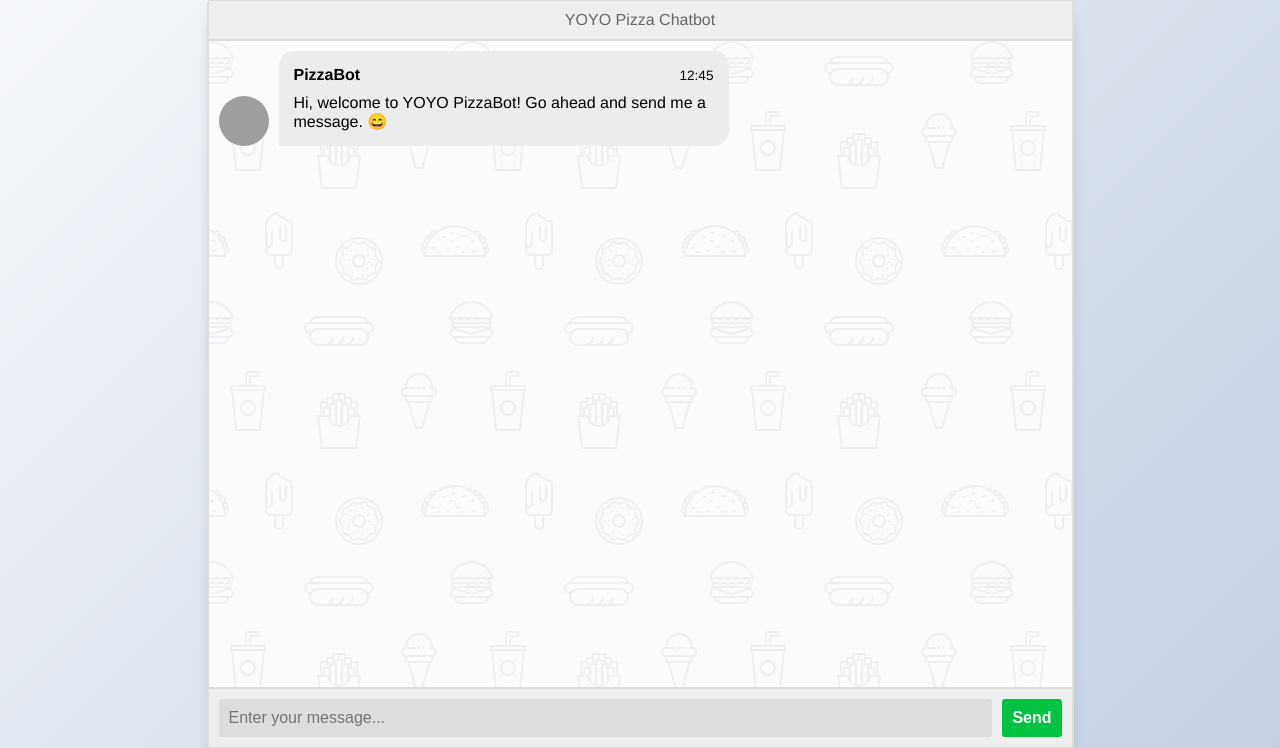
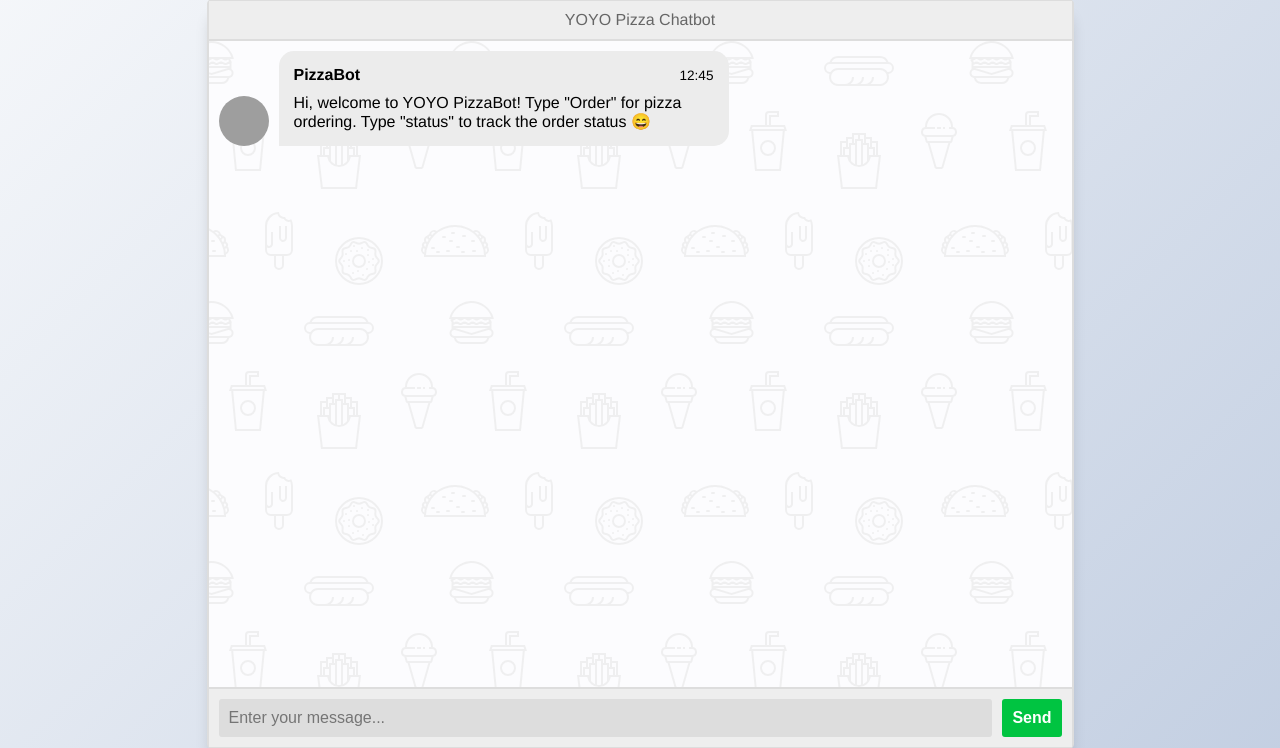
Before and after one commit to saisat93/Pizza-Chatbot, a Flask app: page / in a window 1280 px wide. Shown: the part 26-774 px from the top of the page. Run offline with Flask 2, Linux system fonts and the light colour scheme; parts of the project's set-up code (start-up, migrations or seed data) failed here and were passed over; some libraries are stand-ins or nearby versions; grey boxes are pictures that could not be loaded.

Commit message:
First commit after including functionalities

```diff
--- a/app.py
+++ b/app.py
@@ -1,17 +1,367 @@
 from chatbot import chatbot
 from flask import Flask, render_template, request
+from flask_mysqldb import MySQL
+import datetime
+from datetime import datetime
+import pandas as pd
+from time import time
 
 app = Flask(__name__)
 app.static_folder = 'static'
+
+
+
+mysql = MySQL(app)
+app.config['MYSQL_USER'] = 'root'
+app.config['MYSQL_PASSWORD'] = ''
+app.config['MYSQL_HOST'] = 'localhost'
+app.config['MYSQL_DB'] ='pizzabot'
+app.config['MYSQL_CURSORCLASS'] = 'DictCursor'
+
 
 @app.route("/")
 def home():
     return render_template("index.html")
 
+
+user_input = []
+flag= ''
+user_id=''
+name =''
+street =''
+place =''
+current_time =''
+status=''
+phone =''
+veg_list = ''
+nv_list =''
+myresult = ''
+
+
+
 @app.route("/get")
 def get_bot_response():
-    userText = request.args.get('msg')
+    global flag;
+    global user_id;
+    global name;
+    global street;
+    global place;
+    global current_time;
+    global status;
+    global phone;
+    global veg_list;
+
+    global myresult;
+
+    #check_order_status()
+
+    userText = request.args.get('msg').lower()
+    user_input=userText.split()
+
+
+    for i in range(0,len(user_input)):
+
+        if user_input[i] =='order':
+            return user_details()
+
+        if user_input [i] == 'status':
+            flag='status'
+            return str("Enter order id:")
+
+        if user_input[i] == 'veg':
+            return veg_list_category()
+
+        if user_input[i] == 'non'or user_input[i] == 'non-veg' or user_input[i] == 'nonveg':
+           return non_veg_list_category()
+
+
+    if flag =='details':
+        return split_user_details(userText)
+
+    if flag == 'veg':
+        return veg_after_ordering(flag,user_input)
+
+
+    if flag =='nonveg':
+        return veg_after_ordering(flag,user_input)
+
+    if flag == 'status':
+        return order_status_by_user(user_input)
+
+
     return str(chatbot.get_response(userText))
+
+
+#Checking the order status defaultly when the bot is executed
+def check_order_status():
+    #-----------
+    #Description
+    #-----------
+    #This is used to check the order status defaultly when bot is executed
+
+    #------
+    #Return
+    #------
+    #This returns the status of the food
+    cur=mysql.connection.cursor()
+    sql = 'select id,time from user_details where status != "Pizza Delivered"'
+    cur.execute(sql)
+    myresult =cur.fetchall()
+    mysql.connection.commit()
+    current_time = datetime.now()
+    print("##############")
+    print(len(myresult))
+    for i in range(0,len(myresult)):
+        print(myresult[i]['time'])
+        print(type(myresult[i]['time']))
+        print(myresult[i]['id'])
+        print(type(myresult[i]['id']))
+        order_time = myresult[i]['time']
+        rem_time = current_time-order_time
+        time_diff =rem_time.seconds/60
+        print(time_diff)
+        if time_diff <= 15:
+            cur=mysql.connection.cursor()
+            sql = "UPDATE user_details SET status = 'Preparation started' WHERE id = %s"
+            cur.execute(sql,myresult[i]['id'])
+            mysql.connection.commit()
+        if time_diff >15 and time_diff <= 30:
+            cur=mysql.connection.cursor()
+            sql = "UPDATE user_details SET status = 'Pizza Cooking' WHERE id = %s"
+            cur.execute(sql,myresult[i]['id'])
+            mysql.connection.commit()
+        if time_diff > 30 and time_diff <= 45:
+            cur=mysql.connection.cursor()
+            sql = "UPDATE user_details SET status = 'Cooking Finished' WHERE id = %s"
+            cur.execute(sql,myresult[i]['id'])
+            mysql.connection.commit()
+        if time_diff > 45 and time_diff <=60:
+            cur=mysql.connection.cursor()
+            sql = "UPDATE user_details SET status = 'Out for Delivery' WHERE id = %s"
+            cur.execute(sql,myresult[i]['id'])
+            mysql.connection.commit()
+        if time_diff >60:
+            cur=mysql.connection.cursor()
+            sql = "UPDATE user_details SET status = 'Pizza Delivered' WHERE id = %s"
+            cur.execute(sql,myresult[i]['id'])
+            mysql.connection.commit()
+    return 0
+
+def  user_details():
+    #-----------
+    #Description
+    #-----------
+    #This is used to set flag to details when the flag is set as order
+
+    #------
+    #Return
+    #------
+    #This returns the user details get list as string
+
+    global flag;
+    flag ='details'
+    return 'Enter User Details in the format: Name Street City PhoneNumber'
+
+def split_user_details(userText):
+    #-----------
+    #Description
+    #-----------
+    #This is used to split user details when the flag is set as details
+    #[generates order id for that user]
+
+    #----------
+    #Parameters
+    #----------
+    #The given user input is passen as parameter
+
+    #------
+    #Return
+    #------
+    #This returns the category list as string
+    global user_id;
+    global name;
+    global street;
+    global place;
+    global phone;
+
+    user_input=userText.split()
+    name = user_input[0]
+    street = user_input[1]
+    place = user_input[2]
+    phone = user_input[3]
+    today = datetime.today()
+    year =today.year
+    month =today.month
+    now= datetime.now()
+    current_time = now.strftime("%H:%M:%S")
+    time_split = current_time.split(':')
+    user_id ='yoyo' + str(year) + str(month) + time_split[0] + time_split[1]
+    return 'Enter your category: Veg Non-Veg'
+
+def veg_list_category():
+    #-----------
+    #Description
+    #-----------
+    #This is used to show the category list of the veg pizzas from the database
+    #flag is set to veg
+
+
+    #------
+    #Return
+    #------
+    #This returns the category list as string
+
+    global veg_list;
+    global flag;
+    flag = 'veg'
+    cur=mysql.connection.cursor()
+    sql ='Select name from veg'
+    cur.execute(sql)
+    mysql.connection.commit()
+    myresult =cur.fetchall()
+    for i in range(0,len(myresult)):
+        veg_list += "Name: " + myresult[i]['name'] + ","
+    return "Enter the name of the pizza:" + veg_list
+
+def non_veg_list_category():
+    #-----------
+    #Description
+    #-----------
+    #This is used to show the category list of the non veg pizzas from the database
+    #flag is set to nonveg
+
+
+    #------
+    #Return
+    #------
+    #This returns the category list as string
+
+    global nv_list;
+    global flag;
+    flag='nonveg'
+    cur=mysql.connection.cursor()
+    sql ='Select name from non_veg'
+    cur.execute(sql)
+    mysql.connection.commit()
+    myresult =cur.fetchall()
+    for i in range(0,len(myresult)):
+        nv_list += "Name: " + myresult[i]['name'] + ","
+    return "Enter the name of the pizza:" + nv_list
+
+def veg_after_ordering(flag,user_input):
+    #push into db of the upcoming data as pizza item
+    #-----------
+    #Description
+    #-----------
+    #This is used to display the order id and details after ordering
+    #Inserts the user details into the database
+
+    #----------
+    #Parameters
+    #----------
+    #The given user input, flag value  is passed as parameter
+
+    #------
+    #Return
+    #------
+    #This returns the details of ordering as string
+
+    global user_id;
+    global name;
+    global street;
+    global place;
+    global phone;
+    global user_id;
+
+    current_time = datetime.now()
+    status ='Order Received'
+    cur=mysql.connection.cursor()
+    sql ='INSERT INTO user_details(id,name,street,place,category,food,status,time,phone) VALUES("%s","%s","%s","%s","%s","%s","%s","%s","%s")'%(user_id,name,street,place,flag,user_input,status,current_time,phone)
+    cur.execute(sql)
+    mysql.connection.commit()
+    myresult = "Your order id is :" + user_id + "    "+ '. ' + "Order on" + flag +" placed. " + "    " + 'To know about the status enter "status"!!!'
+    return myresult
+
+
+def order_status_by_user(user_input):
+    #-----------
+    #Description
+    #-----------
+    #This is used to view the status of food ordered
+    #[generates order id for that user]
+
+    #----------
+    #Parameters
+    #----------
+    #The given user input is passed as parameter
+
+    #------
+    #Return
+    #------
+    #This returns the status of the food
+
+    cur=mysql.connection.cursor()
+    sql = 'select time from user_details where id=%s'
+    cur.execute(sql,user_input)
+    myresult =cur.fetchall()
+    mysql.connection.commit()
+    if is_empty(myresult):
+        return "Invalid order ID"
+    current_time = datetime.now()
+    order_time = myresult[0]['time']
+    rem_time = current_time-order_time
+    time_diff = rem_time.seconds/60
+
+    if time_diff >= 0 and time_diff <= 15:
+        cur=mysql.connection.cursor()
+        sql = "UPDATE user_details SET status = 'Preparation started' WHERE id = %s"
+        cur.execute(sql,user_input)
+        mysql.connection.commit()
+        return 'Preparation started'
+    if time_diff >15 and time_diff <= 30:
+        cur=mysql.connection.cursor()
+        sql = "UPDATE user_details SET status = 'Pizza Cooking' WHERE id = %s"
+        cur.execute(sql,user_input)
+        mysql.connection.commit()
+        return 'Pizza Cooking'
+    if time_diff > 30 and time_diff <= 45:
+        cur=mysql.connection.cursor()
+        sql = "UPDATE user_details SET status = 'Cooking Finished' WHERE id = %s"
+        cur.execute(sql,user_input)
+        mysql.connection.commit()
+        return 'Cooking Finished'
+    if time_diff > 45 and time_diff <=60:
+        cur=mysql.connection.cursor()
+        sql = "UPDATE user_details SET status = 'Out for Delivery' WHERE id = %s"
+        cur.execute(sql,user_input)
+        mysql.connection.commit()
+        return 'Out for Delivery'
+    if time_diff >60:
+        cur=mysql.connection.cursor()
+        sql = "UPDATE user_details SET status = 'Pizza Delivered' WHERE id = %s"
+        cur.execute(sql,user_input)
+        mysql.connection.commit()
+        return 'Pizza Delivered'
+
+def is_empty(any_structure):
+    #-----------
+    #Description
+    #-----------
+    #This is used to check if a tuple is empty or not
+
+    #----------
+    #Parameters
+    #----------
+    #The tuple is passed as parameter
+
+    #------
+    #Return
+    #------
+    #This returns boolean
+    if any_structure:
+        return False
+    else:
+        return True
 
 if __name__ == "__main__":
     app.run()
--- a/chatbot.py
+++ b/chatbot.py
@@ -5,10 +5,11 @@ from chatterbot.trainers import ChatterBotCorpusTrainer
 # Creating ChatBot Instance
 chatbot = ChatBot(
     'PizzaBot',
-    storage_adapter='chatterbot.storage.SQLStorageAdapter',
+    #storage_adapter='chatterbot.storage.SQLStorageAdapter',
     logic_adapters=[
         'chatterbot.logic.MathematicalEvaluation',
         'chatterbot.logic.TimeLogicAdapter',
+        'chatterbot.logic.SpecificResponseAdapter',
         'chatterbot.logic.BestMatch',
         {
             'import_path': 'chatterbot.logic.BestMatch',
@@ -16,7 +17,7 @@ chatbot = ChatBot(
             'maximum_similarity_threshold': 0.90
         }
     ],
-    database_uri='sqlite:///database.sqlite3'
+   # database_uri='sqlite:///database.sqlite3'
 )
 
  # Training with Personal Ques & Ans
--- a/templates/index.html
+++ b/templates/index.html
@@ -31,7 +31,7 @@
                             </div>
 
                             <div class="msg-text">
-            Hi, welcome to YOYO PizzaBot! Go ahead and send me a message. 😄
+                                Hi, welcome to YOYO PizzaBot! Type "Order" for pizza ordering. Type "status" to track the order status 😄
                             </div>
                         </div>
                 </div>
@@ -100,8 +100,6 @@
             });
 
             }
-
-
             // Utils
             function get(selector, root = document) {
             return root.querySelector(selector);
@@ -113,11 +111,6 @@
 
             return `${h.slice(-2)}:${m.slice(-2)}`;
             }
-
-
-
         </script>
-
     </body>
-
 </html>
```
Also changed, not shown: database.sqlite3 (added), 6 other files. Lines whose indentation alone changed are shown as unchanged.
